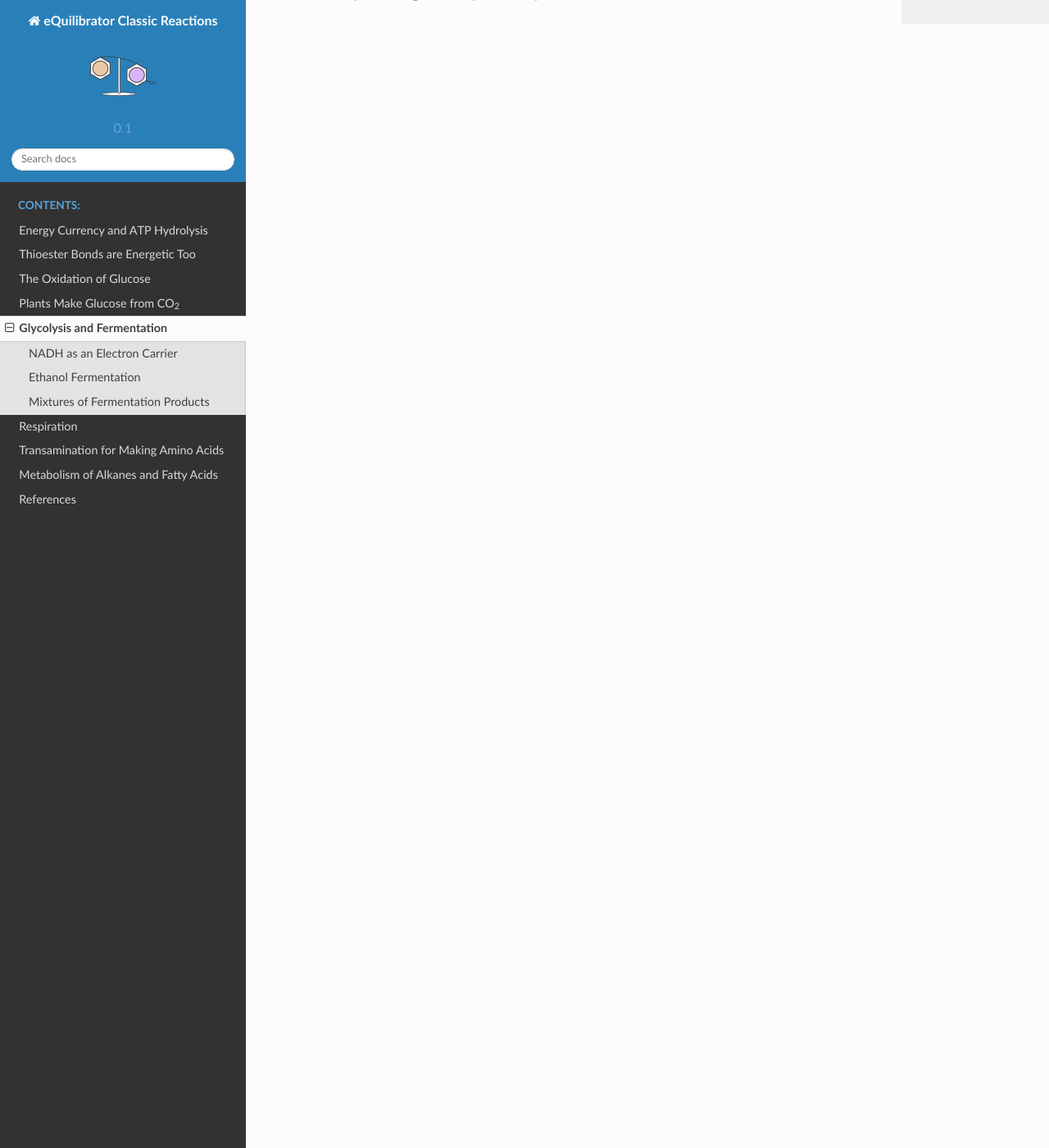
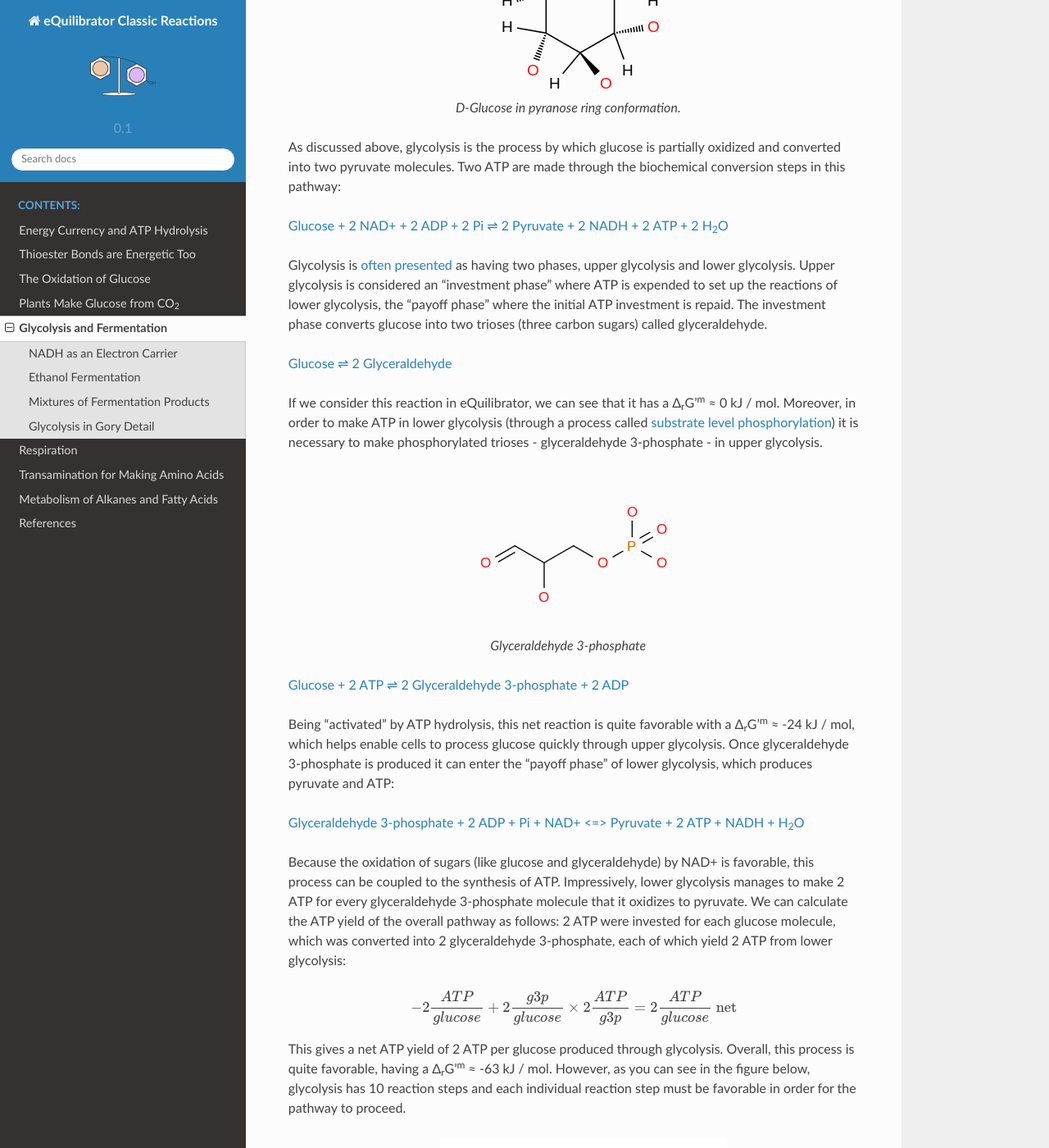
Before and after one commit to eladnoor/equilibrator, a Sphinx documentation site: the page built from classic_rxns/source/glycolysis.rst, in a window 1280 px wide and 1400 px high, scrolled down 5462 px. Shown: the whole window at 82% size. Built offline with Sphinx 7.4.7 and the Read the Docs theme 2.0.0, drawn with Linux system fonts in a browser that asks for light colours; some of the changed text lies outside the part shown.

Commit message:
Updates to the glycolysis stuff to include some detail and elads figure.

```diff
--- a/classic_rxns/source/glycolysis.rst
+++ b/classic_rxns/source/glycolysis.rst
@@ -131,7 +131,7 @@ Considering the net reaction of this process in eQuilibrator
 .. |ma_ferm_net_h2| replace:: 2 Pyruvate + 2 NADH + H :sub:`2` O ⇌ Acetate + Ethanol + 2 CO\ :sub:`2` + 2 NAD+ + 2 H\ :sub:`2`
 .. _ma_ferm_net_h2: http://equilibrator.weizmann.ac.il/search?query=2+Pyruvate+%2B+2+NADH+%2B+H2O+%3C%3D%3E+Acetate+%2B+Ethanol+%2B+2+CO2+%2B+2+NAD%2B+%2B+2+H2
 
-We see that it has a Δ\ :sub:`r`\ G'm around -100 kJ/mol, more than sufficient to make an additional ATP. Altogether, the net reaction from glucose makes 3 ATP and is still quite favorable
+We see that it has a Δ\ :sub:`r`\ G'\ :sup:`m` around -100 kJ/mol, more than sufficient to make an additional ATP. Altogether, the net reaction from glucose makes 3 ATP and is still quite favorable
 
 |ma_ferm_net_atp|_
 
@@ -164,3 +164,61 @@ Producing one ethanol for every acetate ensures that the overall fermentation pa
 Notice that the production of ethanol from pyruvate in these three steps involves the consumption of 2 NADH. So if the cell makes exactly one ethanol molecule for every acetate, then redox balance will be preserved and one extra ATP will be made for every two pyruvates metabolized - a balancing act indeed!
 
 There are several other pathways of this sort that produce a defined mixture of fermentation products that are collectively redox neutral compared to glucose. The pathways are termed “mixed acid fermentation pathways” because they usually produce a mixture of acids (Kim and Gadd, 2008). But this name can be confusing, as in the case of 1:1:1 production of acetate, ethanol and formate because not all of the products are acids (e.g. ethanol is an alcohol). You can learn more about the variety of mixed fermentation pathways on `Wikipedia <https://en.wikipedia.org/wiki/Mixed_acid_fermentation>`_ and `Biocyc <https://biocyc.org/META/NEW-IMAGE?type=PATHWAY&object=FERMENTATION-PWY>`_.
+
+Glycolysis in Gory Detail
+----------------------------------------------------------
+
+.. figure:: _static/_images/glucose.png
+   :alt: D-Glucose
+   :align: center
+
+   D-Glucose in pyranose ring conformation.
+
+As discussed above, glycolysis is the process by which glucose is partially oxidized and converted into two pyruvate molecules. Two ATP are made through the biochemical conversion steps in this pathway:
+
+|glycolysis_net2|_
+
+.. |glycolysis_net2| replace:: Glucose + 2 NAD+ + 2 ADP + 2 Pi ⇌ 2 Pyruvate + 2 NADH + 2 ATP + 2 H\ :sub:`2`\ O
+.. _glycolysis_net2: http://equilibrator.weizmann.ac.il/search?query=Glucose+%2B+2+NAD%2B+%2B+2+ADP+%2B+2+Phosphate+%3C%3D%3E+2+Pyruvate+%2B+2+NADH+%2B+2+ATP+%2B+2+H2O
+
+Glycolysis is `often presented <https://www.ncbi.nlm.nih.gov/books/NBK22593/>`_ as having two phases, upper glycolysis and lower glycolysis. Upper glycolysis is considered an "investment phase" where ATP is expended to set up the reactions of lower glycolysis, the
+"payoff phase" where the initial ATP investment is repaid. The investment phase converts glucose into two trioses (three carbon sugars) called glyceraldehyde.
+
+`Glucose ⇌ 2 Glyceraldehyde <http://equilibrator.weizmann.ac.il/search?query=glucose+%3D+2+glyceraldehyde>`_
+
+If we consider this reaction in eQuilibrator, we can see that it has a Δ\ :sub:`r`\ G'\ :sup:`m` ≈ 0 kJ / mol. Moreover, in order to make ATP in lower glycolysis (through a process called `substrate level phosphorylation <https://en.wikipedia.org/wiki/Substrate-level_phosphorylation>`_) it is necessary to make phosphorylated trioses - glyceraldehyde 3-phosphate - in upper glycolysis.
+
+.. figure:: _static/_images/g3p.png
+   :alt: Glyceraldehyde 3-phosphate (g3p)
+   :align: center
+
+   Glyceraldehyde 3-phosphate
+
+`Glucose + 2 ATP ⇌ 2 Glyceraldehyde 3-phosphate + 2 ADP <http://equilibrator.weizmann.ac.il/search?query=Glucose+%2B+2+ATP+%3D+2+Glyceraldehyde+3-phosphate+%2B+2+ADP>`_
+
+Being "activated" by ATP hydrolysis, this net reaction is quite favorable with a Δ\ :sub:`r`\ G'\ :sup:`m` ≈ -24 kJ / mol, which helps enable cells to process glucose quickly through upper glycolysis. Once glyceraldehyde 3-phosphate is produced it can enter the "payoff phase" of lower glycolysis, which produces pyruvate and ATP:
+
+|lower_glyc_net|_
+
+.. |lower_glyc_net| replace:: Glyceraldehyde 3-phosphate + 2 ADP + Pi + NAD+ <=> Pyruvate + 2 ATP + NADH + H\ :sub:`2`\ O
+.. _lower_glyc_net: http://equilibrator.weizmann.ac.il/search?query=DL-Glyceraldehyde+3-phosphate+%2B+2+ADP+%2B+Pi+%2B+NAD%2B+%3C%3D%3E+Pyruvate+%2B+2+ATP+%2B+NADH+%2B+H2O
+
+Because the oxidation of sugars (like glucose and glyceraldehyde)
+by NAD+ is favorable, this process can be coupled to the synthesis of ATP. Impressively, lower glycolysis manages to make 2 ATP for every glyceraldehyde 3-phosphate molecule that it oxidizes to pyruvate. We can calculate the ATP yield of the overall pathway as follows: 2 ATP were invested for each glucose molecule, which was converted into 2 glyceraldehyde 3-phosphate, each of which yield 2 ATP from lower glycolysis:
+
+.. math::
+	- 2 \frac{ATP}{glucose} + 2 \frac{g3p}{glucose} \times 2 \frac{ATP}{g3p} = 2 \frac{ATP}{glucose} \text{ net}
+
+This gives a net ATP yield of 2 ATP per glucose produced through glycolysis. Overall, this process is quite favorable, having a Δ\ :sub:`r`\ G'\ :sup:`m` ≈ -63 kJ / mol. However, as you can see in the figure below, glycolysis has 10 reaction steps and each individual reaction step must be favorable in order for the pathway to proceed.
+
+ .. figure:: _static/_images/glycolysis.png
+   :alt: The Embden-Meyerhoff glycolytic pathway (EMP pathway)
+   :align: center
+
+   The Embden-Meyerhoff glycolytic pathway (EMP pathway).
+
+These individual steps along with their enzymatic mechanisms are covered in great detail in `textbooks <https://www.ncbi.nlm.nih.gov/books/NBK22593/>`_ and review papers (Bar-Even et al., 2012). We note, however, that some of these individual steps are not very thermodynamically favorable, especially those that are involved in ATP production. For example, the first reaction of the payoff phase adds a phosphate to glyceraldehyde 3-phosphate to produce 1,3-bisphophoglycerate. This phosphate will is later transfered to ADP to make ATP and this reaction, catalyzed by the enzyme glyceraldehyde 3-phosphate dehydrogenase (labeled "gap" above), and is quite unfavorable
+
+`NAD+ + Pi + D-Glyceraldehyde 3-phosphate <=> NADH + Bisphosphoglycerate <http://equilibrator.weizmann.ac.il/search?query=NAD%2B+%2B+Pi+%2B+D-Glyceraldehyde+3-phosphate+%3C%3D%3E+NADH+%2B+Bisphosphoglycerate>`_
+
+with a of Δ\ :sub:`r`\ G'\ :sup:`m` ≈ +25 kJ/mol. Remembering that `each ~6 kJ/mol demands an order of magnitude concentration difference <thioester.html>`_, we can estimate that making this reaction favorable will require the reaction products to have ~1000-fold lower concentration than substrates.
```
Also changed, not shown: classic_rxns/source/fatty_acid_met.rst (+8 -8 lines), classic_rxns/source/_static/_images/g3p.png (added), classic_rxns/source/_static/_images/glucose.png (added), classic_rxns/source/_static/_images/glycolysis.png (added).
